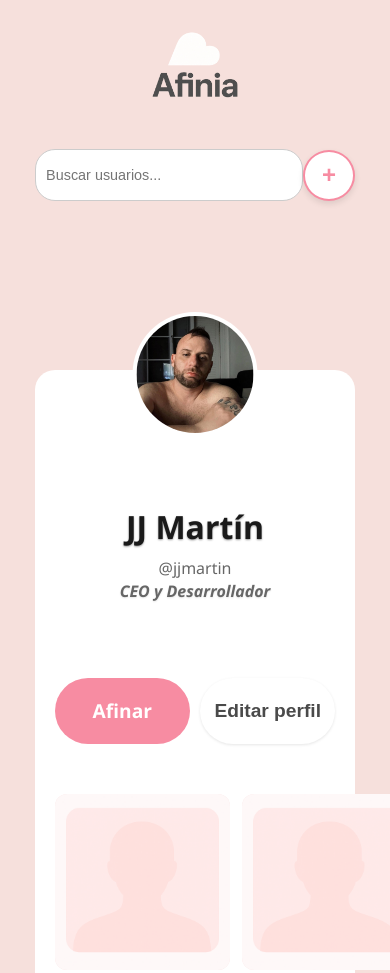
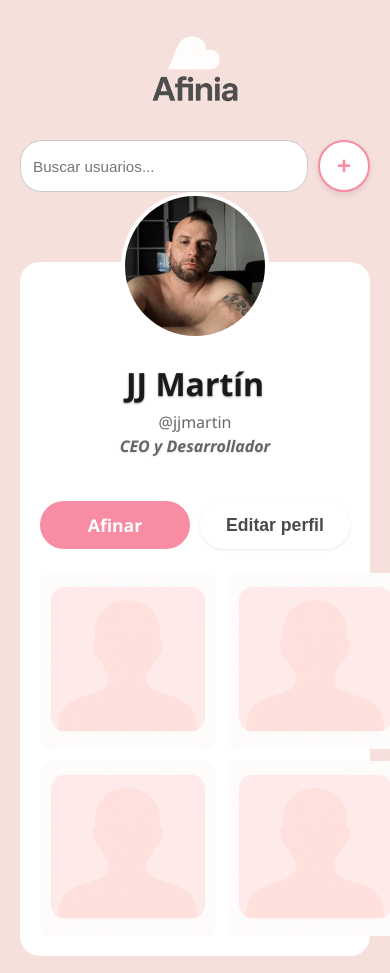
Before and after one commit to NAZANTFE/AFINIANAZAN, a plain HTML site: page docs/index.html in a window 390 px wide. Shown: the top 973 px of the page. Drawn offline with Linux system fonts and the light colour scheme; no server answers.

Commit message:
Update estilos-perfil.css

```diff
--- a/docs/estilos-perfil.css
+++ b/docs/estilos-perfil.css
@@ -7,57 +7,45 @@ body {
 }
 
 .contenedor {
-  max-width: 90%;
+  max-width: 600px;           /* igual que afinar */
   margin: auto;
-  padding: 4vw;
+  padding: 20px;
   box-sizing: border-box;
 }
 
+/* Logo */
 .logo-contenedor {
   display: flex;
   justify-content: center;
-  margin-top: 0;
-  margin-bottom: 5vh;
+  margin: 0 0 20px;
   position: relative;
-  z-index: 3;
+  z-index: 1;
 }
-
 .logo-afinia {
-  width: 20vw;
-  max-width: 120px;
+  width: 120px;
   height: auto;
 }
 
+/* Header: buscador + + alineado derecha */
 header {
   display: flex;
-  justify-content: space-between;
   align-items: center;
-  margin-top: -1vh;
-  margin-bottom: 2vh;
-  position: relative;
-  z-index: 2;
+  gap: 10px;
+  margin: 0 0 10px;
 }
-
 .buscador {
-  width: 90%; /* un poco más pequeño que todo el contenedor */
-  max-width: 400px; /* no crece infinito en pantallas grandes */
-  height: 38px; /* más compacto */
+  flex: 1;
+  height: 38px;
   font-size: 15px;
-  padding: 6px 10px;
-  border-radius: 20px; /* más redondeado y moderno */
+  padding: 6px 12px;
+  border-radius: 22px;
   border: 1px solid #ccc;
   outline: none;
-  display: block;
-  margin: 0 auto; /* centrado */
 }
-
-
 .boton-plus {
-  width: 90%;
-  max-width: 52px;
-  height: 13vw;
-  max-height: 52px;
-  font-size: 1.5rem;
+  width: 52px;
+  height: 52px;
+  font-size: 24px;
   border: 2px solid #f78ca2;
   border-radius: 50%;
   background-color: white;
@@ -68,32 +56,29 @@ header {
   align-items: center;
   justify-content: center;
   transition: all 0.2s ease;
-  box-shadow: 0 3px 6px rgba(0, 0, 0, 0.1);
+  box-shadow: 0 3px 6px rgba(0,0,0,0.1);
 }
+.boton-plus:hover { background-color: #fce7ec; }
 
-.boton-plus:hover {
-  background-color: #fce7ec;
-}
-
+/* Perfil */
 .perfil {
   background-color: white;
   border-radius: 20px;
-  padding: 18vh 5vw 4vh;
+  padding: 100px 20px 20px;   /* deja espacio superior para la foto */
   text-align: center;
   color: #333;
   position: relative;
-  margin-top: 20vh;
-  z-index: 2;
+  margin-top: 70px;           /* baja el bloque para que no pise el header */
+  z-index: 0;
 }
 
+/* Foto centrada y sin solapar */
 .foto-perfil-progreso {
-  width: 30vw;
-  max-width: 140px;
-  height: 30vw;
-  max-height: 140px;
+  width: 140px;
+  height: 140px;
   border-radius: 50%;
   position: absolute;
-  top: -15vw;
+  top: -70px;                 /* justo encima del borde del contenedor */
   left: 50%;
   transform: translateX(-50%);
   background: white;
@@ -101,17 +86,17 @@ header {
   align-items: center;
   justify-content: center;
   padding: 4px;
-  z-index: 4;
+  z-index: 2;
 }
-
 .foto-perfil {
   width: 100%;
   height: 100%;
   border-radius: 50%;
   object-fit: cover;
-  border: 12px solid transparent;
+  border: 12px solid transparent; /* el color lo pone la clase borde-xxx */
 }
 
+/* Colores de borde según mejor parámetro */
 .borde-verde     { border-color: #7ce9b1; }
 .borde-rojo      { border-color: #f7a1a1; }
 .borde-azul      { border-color: #c7e1f6; }
@@ -123,73 +108,55 @@ header {
 .borde-amarillo  { border-color: #fff0b3; }
 
 .perfil h2 {
-  margin-top: -2vh;
-  margin-bottom: 1vh;
+  margin: 0 0 6px;
   font-size: 2rem;
   font-weight: 600;
   color: #1a1a1a;
-  text-shadow: 0 1px 2px rgba(0, 0, 0, 0.4);
+  text-shadow: 0 1px 2px rgba(0,0,0,0.4);
 }
-
-.perfil p {
-  margin: 0.2vh 0;
-  font-size: 1rem;
-  color: #666;
-}
-
+.perfil p { margin: 2px 0; font-size: 1rem; color: #666; }
 .rol {
   font-style: italic;
-  font-size: 1.3rem;
+  font-size: 1.2rem;
   font-weight: 600;
   color: #888;
-  margin-bottom: 1.5vh;
+  margin-bottom: 14px;
   text-shadow: 0 1px 2px rgba(0,0,0,0.1);
 }
 
+/* Parámetros */
 .parametros {
-  margin-top: 4vh;
+  margin-top: 20px;
   display: flex;
   flex-direction: column;
-  gap: 16px;
+  gap: 14px;
 }
-
 .parametro {
-  display: flex;
+  display: grid;
+  grid-template-columns: 1fr 2fr auto; /* nombre | barra | porcentaje */
   align-items: center;
-  justify-content: space-between;
+  gap: 10px;
 }
-
 .nombre-parametro {
-  width: 40%;
   font-weight: bold;
   font-size: 1rem;
   color: #1a1a1a;
   text-align: left;
 }
-
 .barra-base {
-  flex: 1;
   height: 26px;
   background-color: #f1f1f1;
   border-radius: 999px;
   display: flex;
   align-items: center;
   overflow: hidden;
-  margin-left: 10px;
 }
-
 .barra {
   height: 100%;
   border-radius: 999px;
-  display: flex;
-  align-items: center;
-  justify-content: flex-end;
-  padding-right: 10px;
-  font-weight: bold;
-  color: white;
-  position: relative;
 }
 
+/* Colores de barras */
 .verde    { background-color: #7ce9b1; }
 .rojo     { background-color: #f7a1a1; }
 .azul     { background-color: #c7e1f6; }
@@ -200,101 +167,80 @@ header {
 .lila     { background-color: #d8ccf1; }
 .amarillo { background-color: #fff0b3; }
 
-.porcentaje {
-  font-size: 0.9rem;
+/* porcentaje SIEMPRE visible fuera de la barra */
+.porcentaje-out {
+  min-width: 48px;
+  text-align: right;
+  font-size: 0.95rem;
   color: #333;
-  margin-left: 6px;
   font-weight: bold;
 }
 
+/* Botones */
 .botones-dobles {
   display: flex;
   justify-content: space-between;
-  margin-top: 5vh;
+  margin-top: 24px;
   gap: 10px;
 }
-
 .botones-dobles button,
 .botones-dobles .boton-afinar {
   width: 50%;
-  padding: 1.2rem 0;
-  font-size: 1.2rem;
+  padding: 12px 0;
+  font-size: 1.1rem;
   font-weight: 600;
   border-radius: 999px;
   border: none;
   cursor: pointer;
   text-align: center;
 }
-
 .boton-afinar {
   background-color: #f78ca2;
   color: white;
   text-decoration: none;
   display: block;
 }
-
 .editar {
   background-color: white;
   color: #4a4a4a;
   border: 2px solid #dddddd;
-  box-shadow: 0px 1px 3px rgba(0,0,0,0.1);
+  box-shadow: 0 1px 3px rgba(0,0,0,0.1);
 }
 
+/* Galería */
 .galeria-privada {
-  margin-top: 6vh;
+  margin-top: 24px;
   display: grid;
   grid-template-columns: repeat(2, 1fr);
   gap: 12px;
   justify-items: center;
 }
-
 .foto-extra {
-  width: 45vw;
-  max-width: 180px;
-  height: 45vw;
-  max-height: 180px;
+  width: 180px;
+  height: 180px;
+  max-width: 45vw;
+  max-height: 45vw;
   background-color: #fcdede;
   border-radius: 12px;
   overflow: hidden;
   position: relative;
   cursor: pointer;
 }
-
 .foto-extra img {
   width: 100%;
   height: 100%;
   object-fit: cover;
-  opacity: 0.8;
+  opacity: 0.9;
   transition: 0.3s;
 }
+.foto-extra:hover img { opacity: 1; }
+.input-foto { display: none; }
 
-.foto-extra:hover img {
-  opacity: 1;
+/* móvil */
+@media (max-width: 450px) {
+  .logo-afinia { width: 100px; }
+  .buscador { font-size: 0.95rem; }
+  .rol { font-size: 1.05rem; }
+  .barra-base { height: 22px; }
+  .porcentaje-out { font-size: 0.9rem; }
 }
-
-.input-foto {
-  display: none;
-}
-
-/* MEDIA QUERY PARA MÓVILES PEQUEÑOS */
-@media (max-width: 450px) {
-  .logo-afinia {
-    width: 100px;
-  }
-
-  .buscador {
-    font-size: 0.9rem;
-  }
-
-  .rol {
-    font-size: 1.1rem;
-  }
-
-  .barra-base {
-    height: 22px;
-  }
-
-  .porcentaje {
-    font-size: 0.8rem;
-  }
-}
```
